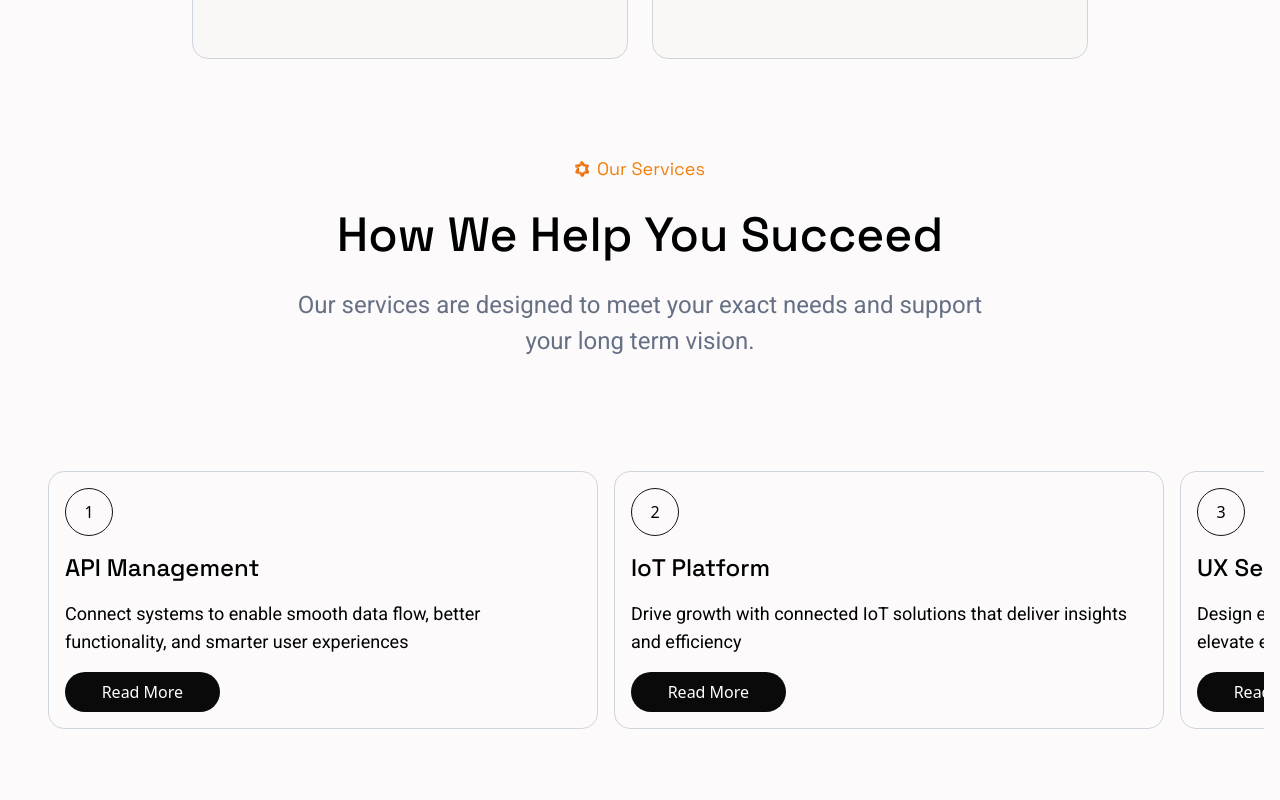
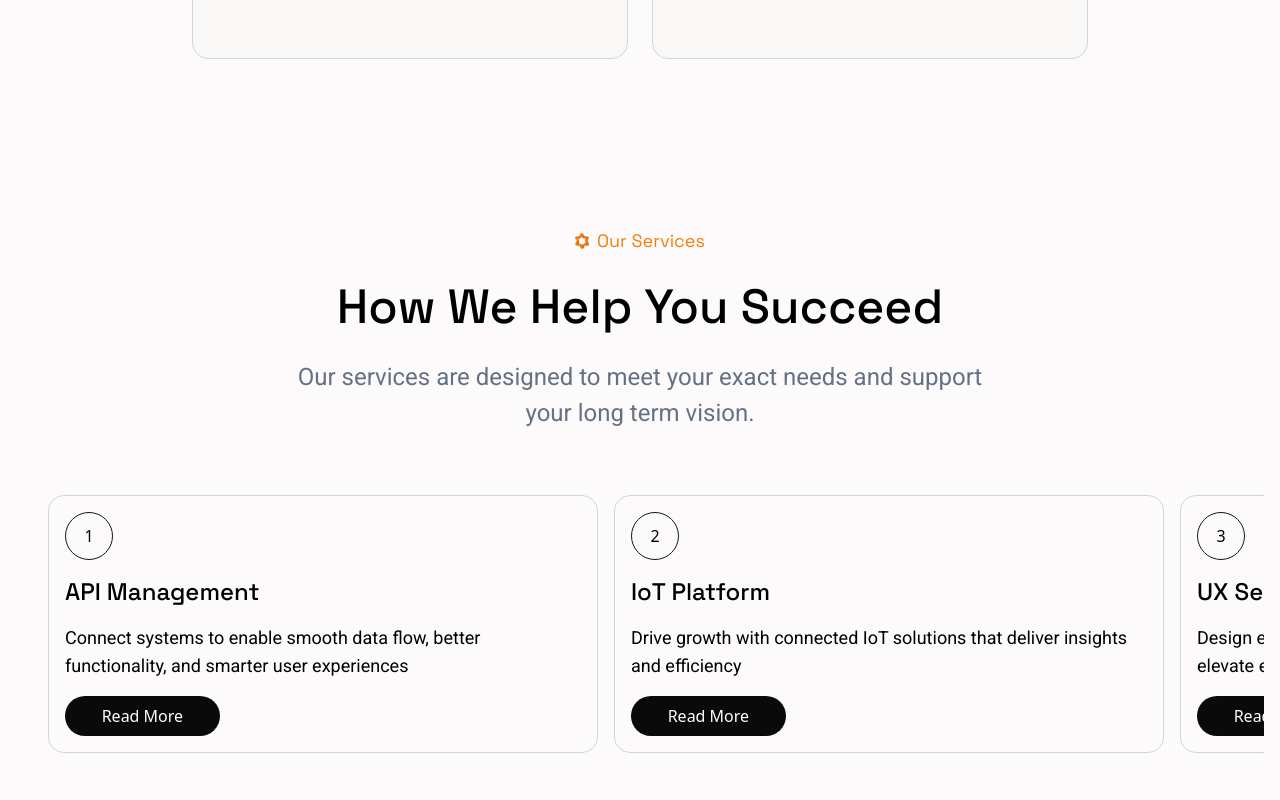
Before and after one commit to Brunda-Kimshuka/kimshuka-ui-dev, a React (Vite) app: page / in a window 1280 px wide. Shown: the part 1500-2300 px from the top of the page. Built offline with nearby package versions, Linux system fonts and the light colour scheme.

Commit message:
OurServices Section is done

```diff
--- a/src/Pages/Components/OurServicesSection.jsx
+++ b/src/Pages/Components/OurServicesSection.jsx
@@ -2,39 +2,62 @@ import React from 'react'
 import style from './udg-style.module.css';
 import { useRef, useEffect } from "react";
 import OurServicesCard  from './OurServicesCard';
+import AboutUsHdng from '../Home/AboutUsHdng';
 
 
 const OurServicesSection = () => {
 
 const scrollRef = useRef(null);
+const sectionRef = useRef(null);
 
     useEffect(() => {
-        const el = scrollRef.current;
+  const sectionEl = sectionRef.current;
+  const scrollEl = scrollRef.current;
+
+  if (!sectionEl || !scrollEl) return;
 
  const handleWheel = (e) => {
-          if (el && e.deltaY !== 0) {
+  const maxScrollLeft = scrollEl.scrollWidth - scrollEl.clientWidth;
+
+  const atStart = scrollEl.scrollLeft <= 1; // Allow minor offsets
+  const atEnd = scrollEl.scrollLeft >= maxScrollLeft - 1; // Avoid overshoot precision issues
+
+  const scrollingRight = e.deltaY > 0;
+  const scrollingLeft = e.deltaY < 0;
+
+  const shouldPrevent =
+    (scrollingRight && !atEnd) || (scrollingLeft && !atStart);
+
+  if (shouldPrevent) {
     e.preventDefault();
-            el.scrollLeft += e.deltaY;
+    scrollEl.scrollLeft += e.deltaY;
   }
 };
 
-        el?.addEventListener("wheel", handleWheel, { passive: false });
+
+  sectionEl.addEventListener('wheel', handleWheel, { passive: false });
 
   return () => {
-          el?.removeEventListener("wheel", handleWheel);
+    sectionEl.removeEventListener('wheel', handleWheel);
   };
 }, []);
 
+
   return (
-   <div className={`${style["no-Scrollbar"]}  w-full overflow-x-auto py-2 px-8`} ref={scrollRef}>
+<div className='cursor-pointer' ref={sectionRef} >
+  <AboutUsHdng
+  OrngHdng='Our Services'
+    PrimaryHdng='How We Help You Succeed'
+    PyrA='Our services are designed to meet your exact needs and support '
+    PyrB='your long term vision.'/>
+
+   <div className={`${style["no-Scrollbar"]}  w-full overflow-x-auto py-8 px-8`}  ref={scrollRef} >
     <div className={` flex gap-4  w-max`}>
       <OurServicesCard />
-      <OurServicesCard />
-      <OurServicesCard />
-      <OurServicesCard />
-      <OurServicesCard />
-      <OurServicesCard />
     </div>
+   </div>
+
+
    </div>
   )
 }
--- a/src/Pages/Home/HomePage.jsx
+++ b/src/Pages/Home/HomePage.jsx
@@ -16,10 +16,12 @@ import gsap from "gsap";
 import { ScrollTrigger } from "gsap/ScrollTrigger";
 import Footer from '../Navbar/Footer';
 
+
 gsap.registerPlugin(ScrollTrigger);
 
 
 const HomePage = () => {
+
 const mainRef = useRef(null);
 
   useEffect(() => {
@@ -73,15 +75,11 @@ const mainRef = useRef(null);
       />
     </div>
 
-    <AboutUsHdng
-    OrngHdng='Our Services'
-    PrimaryHdng='How We Help You Succeed'
-    PyrA='Our services are designed to meet your exact needs and support '
-    PyrB='your long term vision.'
-    />
-<div className='w-full py-18 px-4'>
+
+<div className={` w-full py-18 px-4`} >
     <OurServicesSection/>
 </div>
+
     <OurClients/>
 
     <AboutUsHdng
```
Lines whose indentation alone changed are shown as unchanged.
